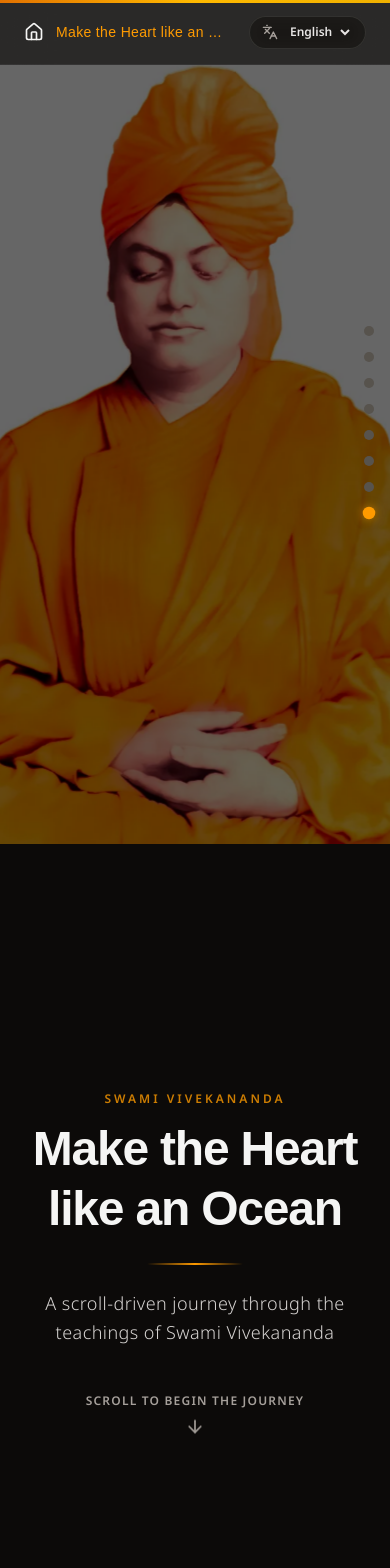
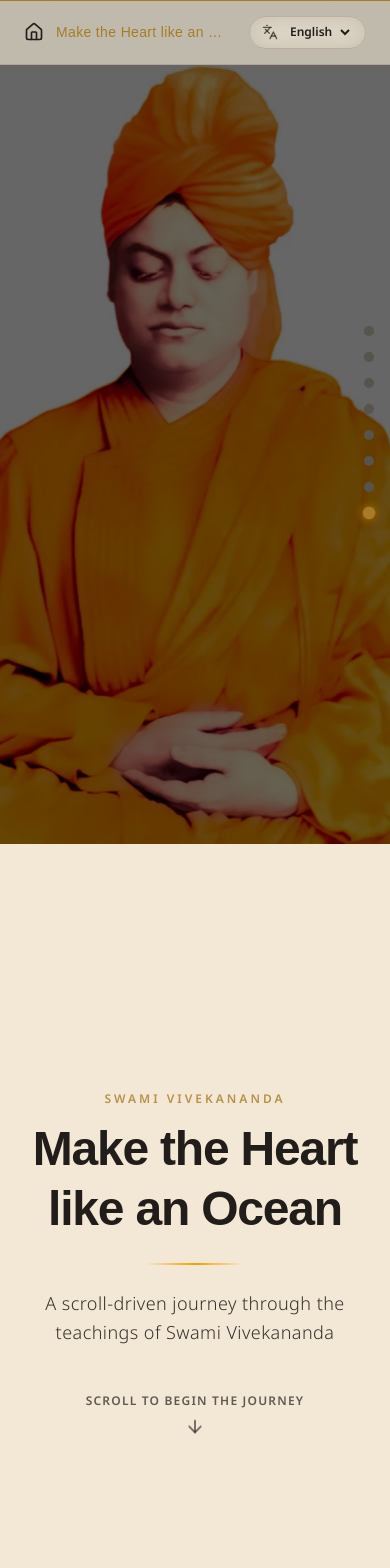
Before and after one commit to krishna101-tech/saradakosh, a Next.js app in the folder saradakosh-web/: page /storytelling in a window 390 px wide. Shown: the top 1568 px of the page. Built offline with nearby package versions, Linux system fonts and the light colour scheme; a web font is replaced by a local one.

Commit message:
Standardize storytelling and carousel styles to Udbodhan design

```diff
--- a/saradakosh-web/src/app/storytelling/StorytellingClient.js
+++ b/saradakosh-web/src/app/storytelling/StorytellingClient.js
@@ -122,7 +122,7 @@ export default function StorytellingClient() {
     <ReactLenis root>
       <div
         ref={containerRef}
-        className="relative min-h-[800vh] bg-stone-950 text-stone-100 font-sans selection:bg-amber-600 selection:text-white"
+        className="relative min-h-[800vh] bg-bg-theme text-text-theme font-sans selection:bg-quotes-accent selection:text-bg-theme"
       >
         {/* Sticky background layer */}
         <div className="sticky top-0 left-0 w-full h-screen overflow-hidden z-0 pointer-events-none">
@@ -214,17 +214,17 @@ export default function StorytellingClient() {
           {/* Saffron/Gold gradient cover for the final outro slide */}
           <motion.div
             style={{ opacity: outroBgOpacity }}
-            className="absolute inset-0 bg-gradient-to-b from-stone-950 via-[#1f160e] to-stone-950 w-full h-full z-20"
+            className="absolute inset-0 bg-gradient-to-b from-bg-theme via-bg-theme/95 to-bg-theme w-full h-full z-20"
           />
         </div>
 
         {/* Floating elements */}
         {/* Top Header */}
-        <header className="fixed top-0 left-0 w-full z-40 bg-stone-950/65 backdrop-blur-xl border-b border-white/5 transition-all duration-200">
+        <header className="fixed top-0 left-0 w-full z-40 bg-bg-theme/65 backdrop-blur-xl border-b border-glass-border transition-all duration-200">
           {/* Scroll progress bar */}
           <motion.div
             style={{ scaleX: smoothProgress }}
-            className="h-[3px] bg-gradient-to-r from-amber-600 via-amber-400 to-yellow-500 origin-left w-full absolute top-0 left-0"
+            className="h-[1px] bg-quotes-accent origin-left w-full absolute top-0 left-0"
           />
 
           <div className="max-w-7xl mx-auto px-6 h-16 flex items-center justify-between gap-4">
@@ -232,7 +232,7 @@ export default function StorytellingClient() {
             <div className="flex items-center gap-3 min-w-0">
               <a
                 href="/"
-                className="flex items-center gap-2 group text-stone-100 hover:text-amber-500 transition-colors shrink-0"
+                className="flex items-center gap-2 group text-text-theme hover:text-quotes-accent transition-colors shrink-0"
                 aria-label="Back to Home"
               >
                 <Home className="w-5 h-5 group-hover:scale-110 transition-transform" />
@@ -240,25 +240,25 @@ export default function StorytellingClient() {
               </a>
 
               {/* Decorative separator */}
-              <div className="h-4 w-[1px] bg-white/20 max-md:hidden shrink-0" />
+              <div className="h-4 w-[1px] bg-quotes-accent/20 max-md:hidden shrink-0" />
 
               {/* Page Title with truncation */}
-              <div className="font-serif text-amber-500 font-medium text-sm md:text-base tracking-wide truncate">
+              <div className="font-serif text-quotes-accent font-medium text-sm md:text-base tracking-wide truncate">
                 {uiTexts[lang].title}
               </div>
             </div>
 
             {/* Right: Premium Language Selector */}
-            <div className="flex items-center gap-2 bg-stone-900/60 border border-white/10 rounded-full px-3 py-1.5 backdrop-blur-md shrink-0">
-              <Languages className="w-4 h-4 text-stone-400" />
+            <div className="flex items-center gap-2 bg-bg-theme/90/60 border border-glass-border rounded-full px-3 py-1.5 backdrop-blur-md shrink-0">
+              <Languages className="w-4 h-4 text-text-theme/70" />
               <select
                 value={lang}
                 onChange={(e) => setLang(e.target.value)}
-                className="bg-transparent text-stone-200 text-xs font-semibold focus:outline-none cursor-pointer pr-1"
+                className="bg-transparent text-text-theme text-xs font-semibold focus:outline-none cursor-pointer pr-1"
               >
-                <option value="english" className="bg-stone-900 text-stone-200">English</option>
-                <option value="gujarati" className="bg-stone-900 text-stone-200">ગુજરાતી</option>
-                <option value="hindi" className="bg-stone-900 text-stone-200">हिन्दी</option>
+                <option value="english" className="bg-bg-theme/90 text-text-theme">English</option>
+                <option value="gujarati" className="bg-bg-theme/90 text-text-theme">ગુજરાતી</option>
+                <option value="hindi" className="bg-bg-theme/90 text-text-theme">हिन्दी</option>
               </select>
             </div>
           </div>
@@ -276,7 +276,7 @@ export default function StorytellingClient() {
                 aria-label={`Scroll to section ${idx + 1}`}
               >
                 {/* Tooltip labels */}
-                <span className="absolute right-7 py-0.5 px-2 bg-stone-900/90 text-stone-200 border border-white/5 rounded text-[10px] tracking-wider uppercase font-semibold opacity-0 group-hover:opacity-100 translate-x-2 group-hover:translate-x-0 transition-all duration-200 pointer-events-none font-sans whitespace-nowrap">
+                <span className="absolute right-7 py-0.5 px-2 bg-bg-theme/90/90 text-text-theme border border-glass-border rounded text-[10px] tracking-wider uppercase font-semibold opacity-0 group-hover:opacity-100 translate-x-2 group-hover:translate-x-0 transition-all duration-200 pointer-events-none font-sans whitespace-nowrap">
                   {idx === 0 ? "Intro" : idx === 7 ? "Outro" : `Quote ${idx}`}
                 </span>
 
@@ -284,7 +284,7 @@ export default function StorytellingClient() {
                 <div
                   className={`w-2.5 h-2.5 rounded-full transition-all duration-300 ${
                     isActive
-                      ? "bg-amber-500 scale-125 shadow-[0_0_8px_rgba(245,158,11,0.6)]"
+                      ? "bg-quotes-accent scale-125 shadow-[0_0_8px_rgba(245,158,11,0.6)]"
                       : "bg-stone-600 group-hover:bg-stone-400 group-hover:scale-110"
                   }`}
                 />
@@ -303,22 +303,22 @@ export default function StorytellingClient() {
               transition={{ duration: 1, delay: 0.2 }}
               className="max-w-4xl"
             >
-              <span className="text-amber-500/80 font-semibold tracking-[0.25em] text-xs uppercase block mb-3 font-sans">
+              <span className="text-quotes-accent/80 font-semibold tracking-[0.25em] text-xs uppercase block mb-3 font-sans">
                 Swami Vivekananda
               </span>
-              <h1 className="font-serif text-5xl md:text-7xl font-bold tracking-tight text-stone-100 leading-tight mb-6">
+              <h1 className="font-serif text-5xl md:text-7xl font-bold tracking-tight text-text-theme leading-tight mb-6">
                 {uiTexts[lang].title}
               </h1>
 
               <div className="h-[2px] w-24 bg-gradient-to-r from-transparent via-amber-500 to-transparent mx-auto mb-6" />
 
-              <p className="text-stone-300 font-light tracking-wide text-lg md:text-xl font-sans max-w-2xl mx-auto mb-10 leading-relaxed">
+              <p className="text-text-theme/90 font-light tracking-wide text-lg md:text-xl font-sans max-w-2xl mx-auto mb-10 leading-relaxed">
                 {uiTexts[lang].subtitle}
               </p>
 
               <button
                 onClick={() => scrollToSection(1)}
-                className="inline-flex flex-col items-center gap-3 text-stone-400 hover:text-amber-500 font-semibold text-xs tracking-widest uppercase transition-colors group cursor-pointer"
+                className="inline-flex flex-col items-center gap-3 text-text-theme/70 hover:text-quotes-accent font-semibold text-xs tracking-widest uppercase transition-colors group cursor-pointer"
               >
                 <span>{uiTexts[lang].scrollHint}</span>
                 <ArrowDown className="w-5 h-5 animate-bounce group-hover:translate-y-1 transition-transform" />
@@ -348,7 +348,7 @@ export default function StorytellingClient() {
                     className="w-full md:max-w-xl lg:max-w-2xl"
                   >
                     {/* Unique Editorial Style Glass Card */}
-                    <div className="bg-stone-950/70 border border-white/10 p-8 md:p-10 rounded-3xl backdrop-blur-xl shadow-2xl relative group hover:border-amber-500/20 transition-colors duration-300">
+                    <div className="bg-bg-theme/70 border border-glass-border p-8 md:p-10 rounded-3xl backdrop-blur-xl shadow-2xl relative group hover:border-amber-500/20 transition-colors duration-300">
                       {/* Saffron/Gold accent top border */}
                       <div className="absolute top-0 left-8 right-8 h-[2px] bg-gradient-to-r from-transparent via-amber-500/40 to-transparent" />
 
@@ -366,7 +366,7 @@ export default function StorytellingClient() {
                             animate={{ opacity: 1, y: 0 }}
                             exit={{ opacity: 0, y: -8 }}
                             transition={{ duration: 0.25 }}
-                            className="font-serif italic text-lg md:text-xl text-stone-200 leading-relaxed w-full text-center"
+                            className="font-serif italic text-lg md:text-xl text-text-theme leading-relaxed w-full text-center"
                           >
                             {q.languages[lang]}
                           </motion.div>
@@ -374,13 +374,13 @@ export default function StorytellingClient() {
                       </div>
 
                       {/* Citation details */}
-                      <div className="flex items-center justify-center pt-5 border-t border-white/5">
+                      <div className="flex items-center justify-center pt-5 border-t border-glass-border">
                         <div className="flex items-center gap-2">
-                          <div className="w-1.5 h-1.5 rounded-full bg-amber-500" />
-                          <span className="text-stone-400 font-semibold tracking-wider text-xs uppercase font-sans">
+                          <div className="w-1.5 h-1.5 rounded-full bg-quotes-accent" />
+                          <span className="text-text-theme/70 font-semibold tracking-wider text-xs uppercase font-sans">
                             Swami Vivekananda
                           </span>
-                          <div className="w-1.5 h-1.5 rounded-full bg-amber-500" />
+                          <div className="w-1.5 h-1.5 rounded-full bg-quotes-accent" />
                         </div>
                       </div>
                     </div>
@@ -397,23 +397,23 @@ export default function StorytellingClient() {
               whileInView={{ opacity: 1, scale: 1 }}
               viewport={{ once: false, amount: 0.3 }}
               transition={{ duration: 0.8 }}
-              className="max-w-3xl bg-stone-950/45 p-12 border border-white/5 rounded-3xl backdrop-blur-md shadow-2xl relative"
+              className="max-w-3xl bg-bg-theme/45 p-12 border border-glass-border rounded-3xl backdrop-blur-md shadow-2xl relative"
             >
-              <div className="absolute top-0 left-1/2 -translate-x-1/2 -translate-y-1/2 bg-stone-900 border border-white/10 p-3 rounded-full text-amber-500 shadow-md">
+              <div className="absolute top-0 left-1/2 -translate-x-1/2 -translate-y-1/2 bg-bg-theme/90 border border-glass-border p-3 rounded-full text-quotes-accent shadow-md">
                 <Sparkles className="w-6 h-6 animate-pulse" />
               </div>
 
-              <h2 className="font-serif text-3xl md:text-4xl font-bold tracking-wide text-stone-100 mb-6 mt-2">
+              <h2 className="font-serif text-3xl md:text-4xl font-bold tracking-wide text-text-theme mb-6 mt-2">
                 {uiTexts[lang].outroTitle}
               </h2>
 
-              <p className="text-stone-300 font-light tracking-wide italic text-base md:text-lg font-serif max-w-xl mx-auto mb-8 leading-relaxed">
+              <p className="text-text-theme/90 font-light tracking-wide italic text-base md:text-lg font-serif max-w-xl mx-auto mb-8 leading-relaxed">
                 "{uiTexts[lang].footerText}"
               </p>
 
               <div className="signature-divider max-w-xs mx-auto mb-8" />
 
-              <p className="text-amber-500/80 text-xs tracking-widest uppercase font-semibold mb-8">
+              <p className="text-quotes-accent/80 text-xs tracking-widest uppercase font-semibold mb-8">
                 {uiTexts[lang].outroSub}
               </p>
 
```
Also changed, not shown: saradakosh-web/src/components/QuoteCarousel.js (+4 -4 lines).
